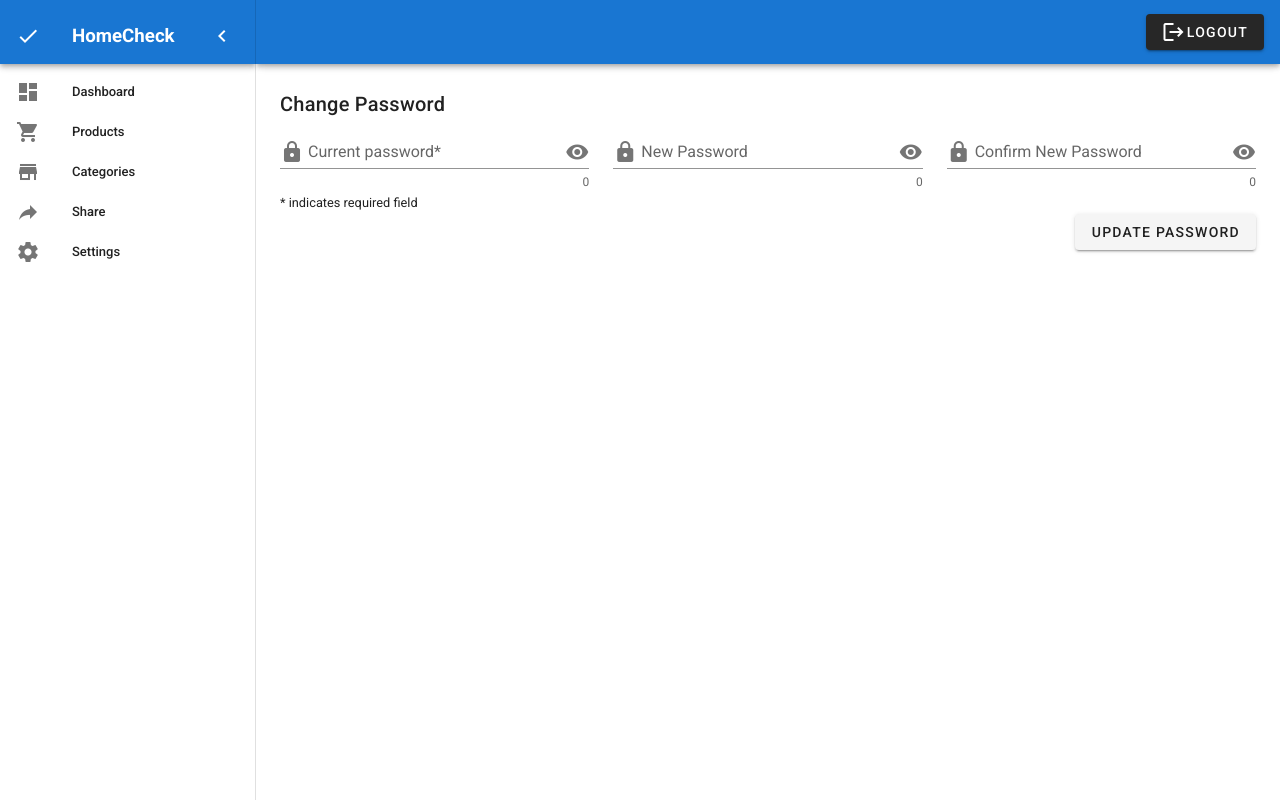
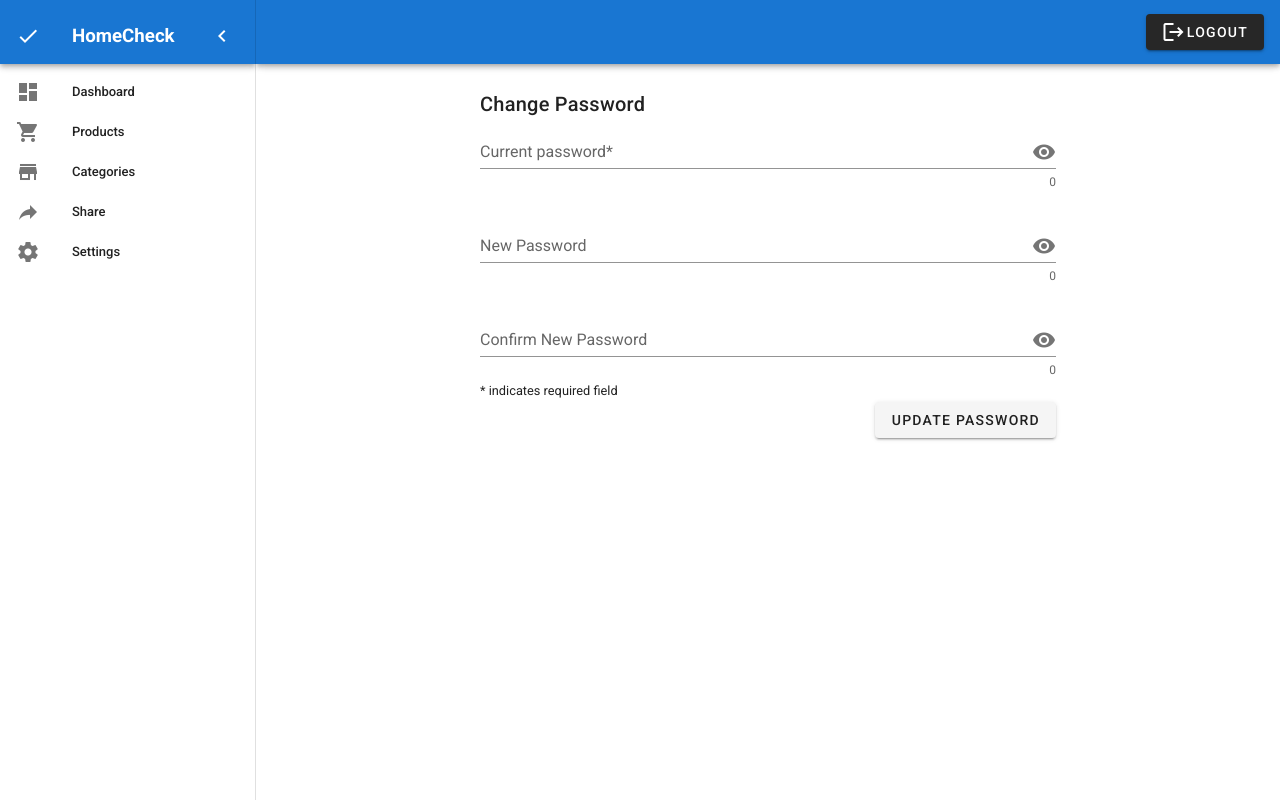
Before and after one commit to Momofil31/HomeCheck, a Vue app in the folder client/homecheck-vue/: page /settings in a window 1280 px wide. Built offline with nearby package versions, Linux system fonts and the light colour scheme; sample sign-in values are in the browser's storage.

Commit message:
:lipstick: Change layout of settings page

```diff
--- a/client/homecheck-vue/src/components/user/ChangePasswordForm.vue
+++ b/client/homecheck-vue/src/components/user/ChangePasswordForm.vue
@@ -1,14 +1,13 @@
 <template>
-  <v-form ref="form" v-model="valid">
+  <v-form ref="form" v-model="valid" id="password-form">
     <v-container>
       <div class="text-h6">Change Password</div>
-      <v-row>
-        <v-col cols="12" sm="4">
+      <v-row >
+        <v-col cols="12">
           <v-text-field
             label="Current password*"
             v-model="currentPassword"
             min="8"
-            prepend-inner-icon="mdi-lock"
             :append-icon="!showPassword ? 'mdi-eye' : 'mdi-eye-off'"
             @click:append="changePasswordVisibility"
             :type="showPassword ? 'text' : 'password'"
@@ -17,12 +16,11 @@
             required
           ></v-text-field>
         </v-col>
-        <v-col cols="12" sm="4">
+        <v-col cols="12">
           <v-text-field
             label="New Password"
             v-model="newPassword"
             min="8"
-            prepend-inner-icon="mdi-lock"
             :append-icon="!showPassword ? 'mdi-eye' : 'mdi-eye-off'"
             @click:append="changePasswordVisibility"
             :type="showPassword ? 'text' : 'password'"
@@ -31,12 +29,11 @@
             required
           ></v-text-field>
         </v-col>
-        <v-col cols="12" sm="4">
+        <v-col cols="12">
           <v-text-field
             label="Confirm New Password"
             v-model="confirmPassword"
             min="8"
-            prepend-inner-icon="mdi-lock"
             :append-icon="!showPassword ? 'mdi-eye' : 'mdi-eye-off'"
             @click:append="changePasswordVisibility"
             :type="showPassword ? 'text' : 'password'"
--- a/client/homecheck-vue/src/styles/all.less
+++ b/client/homecheck-vue/src/styles/all.less
@@ -1,4 +1,9 @@
 #app {
+
+  #password-form{
+    max-width: 600px;
+    margin: auto;
+  }
 
   .v-navigation-drawer {
     .v-list:first-of-type {
```
